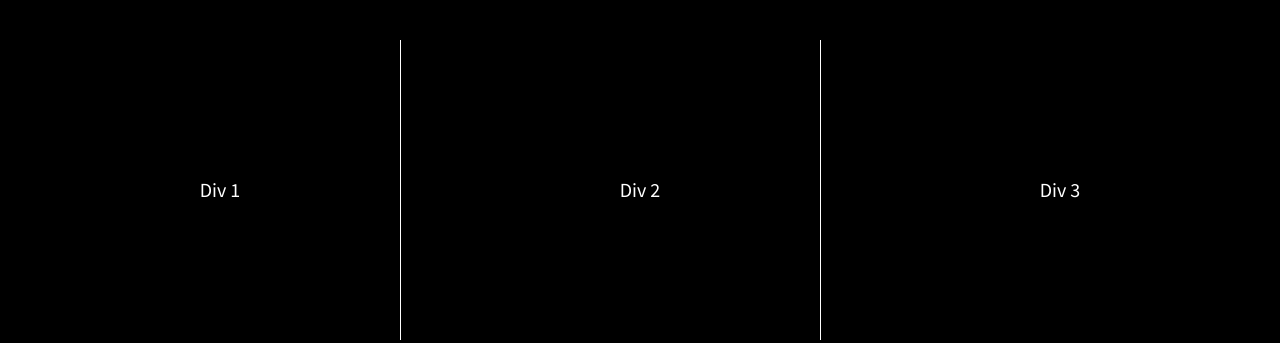
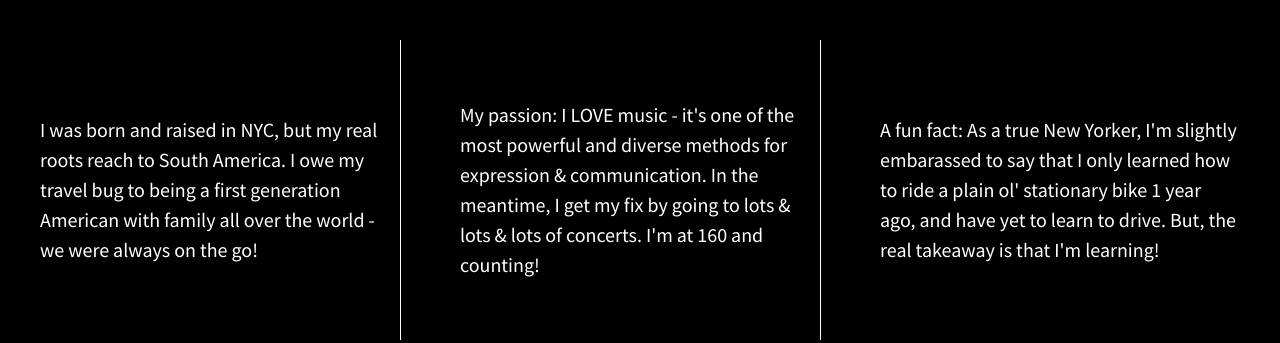
Before and after one commit to Melonhead08/206-Flexbox-Grid, a plain HTML site: page index.html in a window 1280 px wide. Drawn offline with nearby package versions, Linux system fonts and the light colour scheme.

Commit message:
added text to divs

```diff
--- a/index.html
+++ b/index.html
@@ -23,13 +23,19 @@
 
         <section class="wrapper">
             <div class="div-1">
-                Div 1
+                I was born and raised in NYC, but my real roots reach to South America.
+                I owe my travel bug to being a first generation American with family
+                all over the world - we were always on the go!
             </div>
             <div class="div-2">
-                Div 2
+                My passion: I LOVE music - it's one of the most powerful and diverse
+                methods for expression & communication. In the meantime, I get my fix
+                by going to lots & lots & lots of concerts. I'm at 160 and counting!
             </div>
             <div class="div-3">
-                Div 3
+                A fun fact: As a true New Yorker, I'm slightly embarassed to say that
+                I only learned how to ride a plain ol' stationary bike 1 year ago, and
+                have yet to learn to drive. But, the real takeaway is that I'm learning!
             </div>
         </section>
 
```
